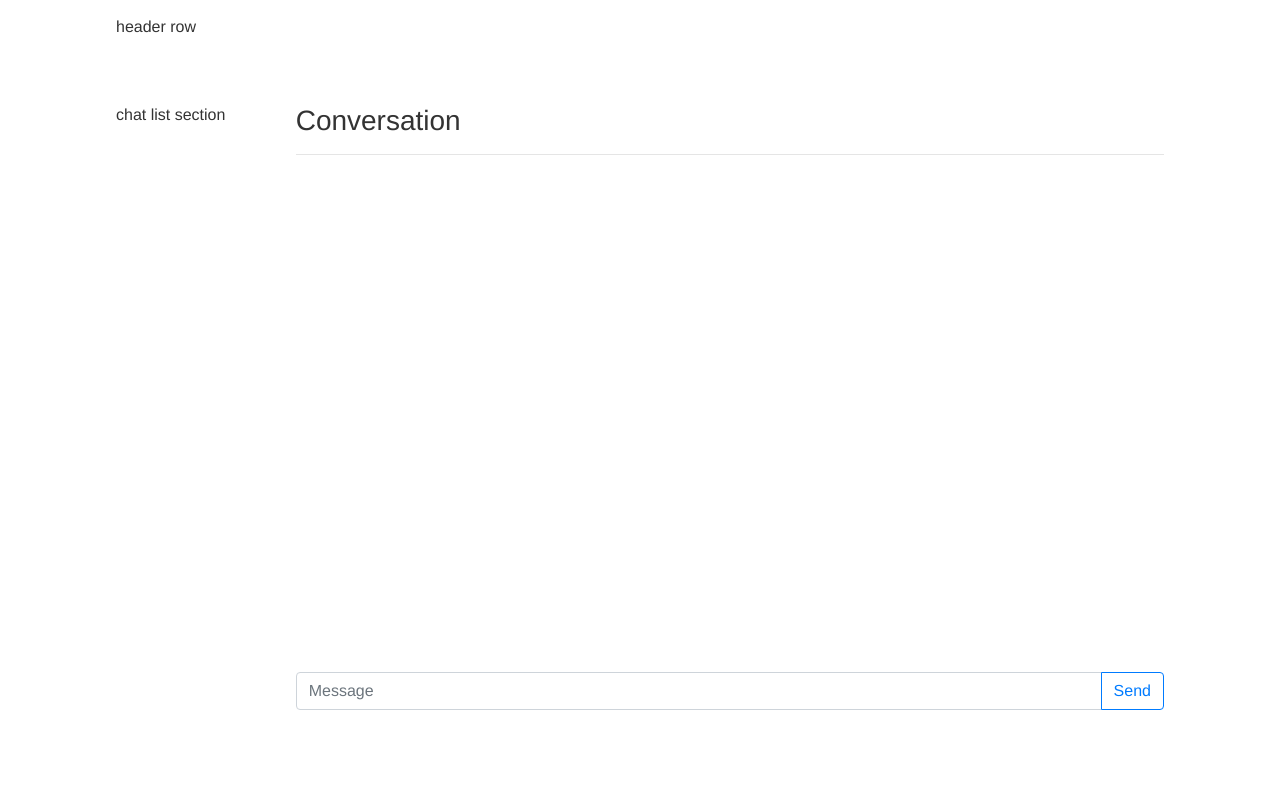
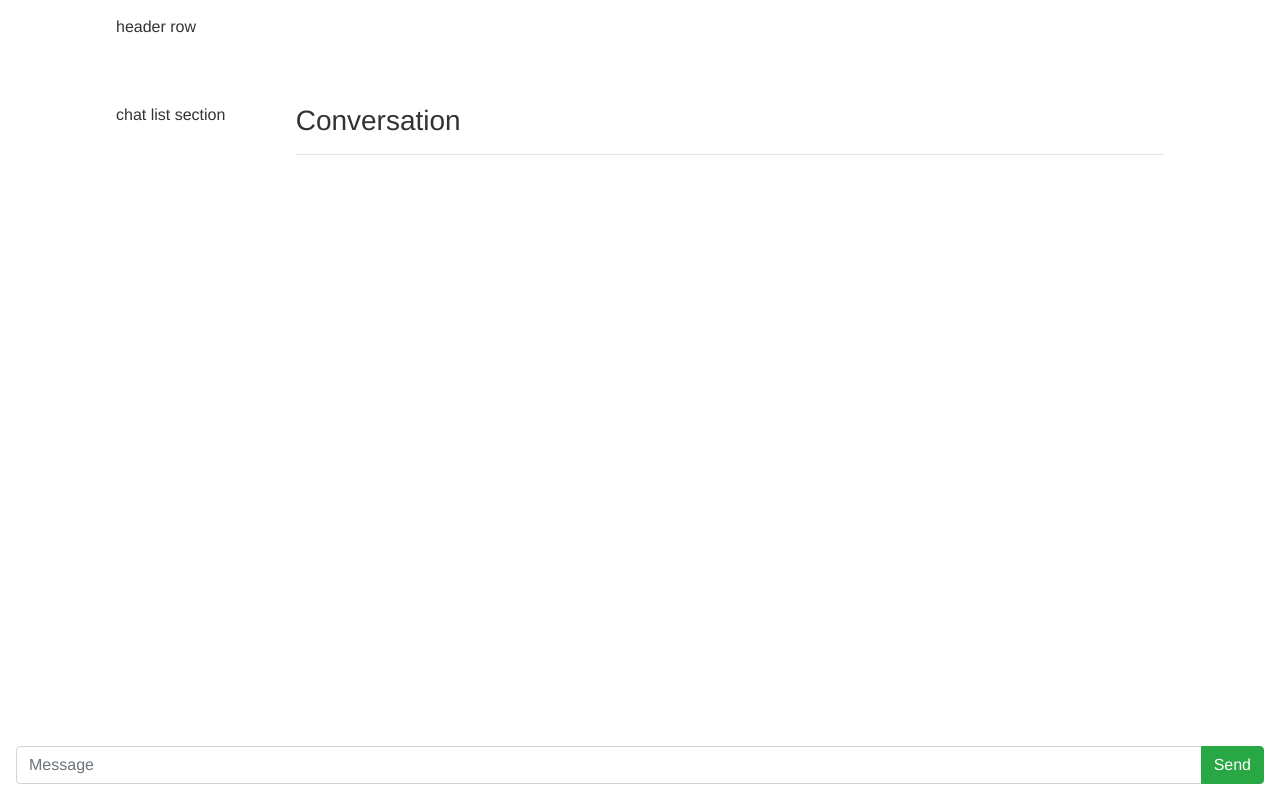
Before and after one commit to MVishukumar/Chat-App, a website: page public/conversation.html in a window 1280 px wide. Drawn offline with nearby package versions, Linux system fonts and the light colour scheme; no server answers.

Commit message:
Fixed few more issues

```diff
--- a/public/conversation.html
+++ b/public/conversation.html
@@ -57,8 +57,9 @@
 			<div
 				class="row section-3 justify-content-around align-items-around p-2 m-2"
 			>
-				<div class="col-2"></div>
-				<div class="col-10">
+				<div class="col-xs-12 col-sm-12 col-md-2 col-lg-2"></div>
+				<div class="col-md-10 col-lg-10 col-sm-12 col-xs-12">
+					<div class="fixed-bottom p-2 m-2">
 						<form id="chatForm">
 							<div class="input-group">
 								<input
@@ -70,9 +71,12 @@
 									aria-describedby="button-addon4"
 									autocomplete="off"
 								/>
-							<div class="input-group-append" id="button-addon4">
+								<div
+									class="input-group-append"
+									id="button-addon4"
+								>
 									<button
-									class="btn btn-outline-primary"
+										class="btn btn-success"
 										type="submit"
 										id="submit"
 									>
@@ -91,9 +95,10 @@
 					</div>
 				</div>
 			</div>
+		</div>
 
 		<script id="message-template" type="text/html">
-			<div class="shadow p-2 mb-2 bg-white rounded">
+			<div class="border border-dark p-2 mb-2 bg-white rounded">
 				<p>
 					<span class="font-weight-bold mycapitalize"
 						>{{username}}
```
Lines whose indentation alone changed are shown as unchanged.
